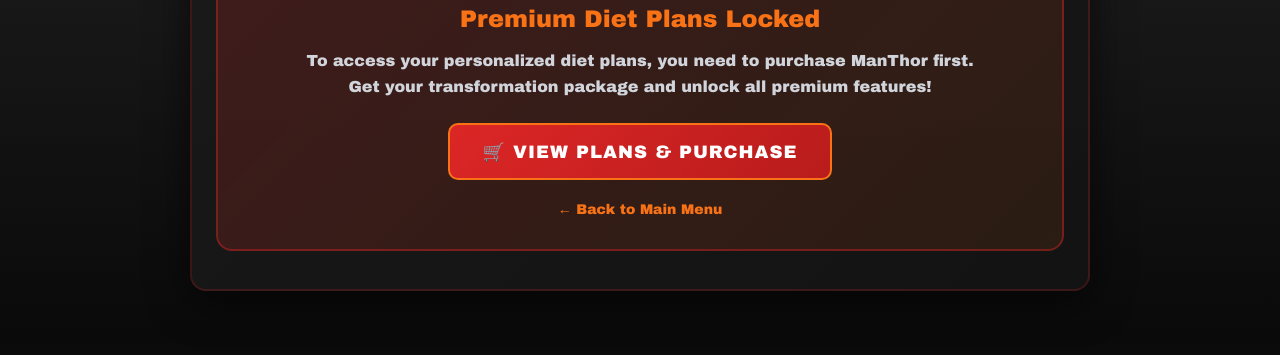
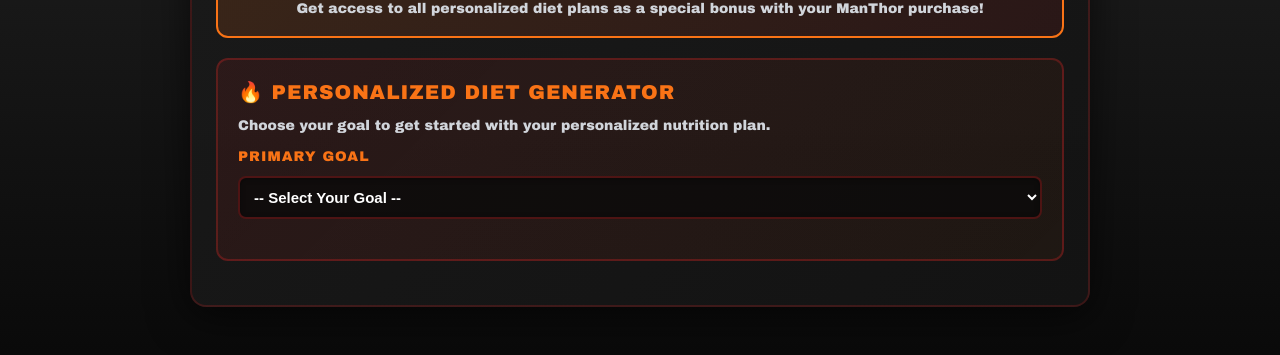
Before and after one commit to DerickTurya/manthor-booster, a website: page dieta.html in a window 1280 px wide. Shown: the part 445-800 px from the top of the page. Drawn offline with Linux system fonts and the light colour scheme.

Commit message:
Make diet plans available as free bonus

```diff
--- a/dieta.html
+++ b/dieta.html
@@ -55,30 +55,6 @@
       (function(){
         const container = document.getElementById('personalized-result');
         if (!container) return;
-
-        // Check if user has purchased
-        function hasPurchased() {
-          return localStorage.getItem('manthor_purchased') === 'true';
-        }
-
-        function showPurchaseRequired() {
-          container.innerHTML = `
-            <div style="background:linear-gradient(135deg,rgba(220,38,38,0.2),rgba(249,115,22,0.1));border:2px solid rgba(220,38,38,0.4);padding:32px;border-radius:16px;text-align:center;">
-              <div style="font-size:64px;margin-bottom:16px;">🔒</div>
-              <h2 style="color:#f97316;margin:0 0 16px 0;font-size:24px;">Premium Diet Plans Locked</h2>
-              <p style="color:#d1d5db;font-size:16px;line-height:1.6;margin-bottom:24px;">
-                To access your personalized diet plans, you need to purchase ManThor first.<br>
-                Get your transformation package and unlock all premium features!
-              </p>
-              <a href="comprar.html" style="display:inline-block;padding:16px 32px;background:linear-gradient(135deg,#dc2626,#b91c1c);border:2px solid #f97316;border-radius:10px;color:#fff;font-size:18px;font-weight:700;text-decoration:none;text-transform:uppercase;letter-spacing:1px;transition:all 0.3s;">
-                🛒 View Plans & Purchase
-              </a>
-              <div style="margin-top:20px;">
-                <a href="index.html" style="color:#f97316;font-size:14px;text-decoration:none;">← Back to Main Menu</a>
-              </div>
-            </div>
-          `;
-        }
 
         function goalLabel(key) {
           if (!key) return '';
@@ -396,14 +372,14 @@
           }
         } catch(e){ /* ignore parse errors */ }
 
-        // Check if user has purchased before showing content
-        if (!hasPurchased()) {
-          showPurchaseRequired();
-          return;
-        }
-
         // No stored personalized routine or generated diet — show enhanced generator UI
         container.innerHTML = `
+          <div style="background:linear-gradient(135deg,rgba(249,115,22,0.15),rgba(220,38,38,0.1));border:2px solid #f97316;border-radius:12px;padding:20px;margin-bottom:20px;text-align:center;">
+            <div style="font-size:48px;margin-bottom:12px;">🎁</div>
+            <h3 style="color:#f97316;margin:0 0 8px 0;font-size:20px;">FREE BONUS: Premium Diet Plans!</h3>
+            <p style="color:#d1d5db;font-size:14px;margin:0;">Get access to all personalized diet plans as a special bonus with your ManThor purchase!</p>
+          </div>
+
           <div class="generator-box">
             <h3 style="color:#f97316;font-size:20px;margin:0 0 12px 0;text-transform:uppercase;letter-spacing:1px;">🔥 Personalized Diet Generator</h3>
             <p style="color:#d1d5db;font-size:14px;margin-bottom:16px;">Choose your goal to get started with your personalized nutrition plan.</p>
@@ -412,10 +388,10 @@
               <label for="gen-goal">Primary Goal</label>
               <select id="gen-goal">
                 <option value="">-- Select Your Goal --</option>
-                <option value="gain_mass">💪 Gain Muscle Mass</option>
-                <option value="lose_weight">🔥 Lose Weight</option>
-                <option value="definition">⚡ Definition & Cutting</option>
-                <option value="vitality">🌟 Vitality & Wellness</option>
+                <option value="gain_mass">💪 Gain Muscle Mass 🎁 BONUS</option>
+                <option value="lose_weight">🔥 Lose Weight 🎁 BONUS</option>
+                <option value="definition">⚡ Definition & Cutting 🎁 BONUS</option>
+                <option value="vitality">🌟 Vitality & Wellness 🎁 BONUS</option>
               </select>
             </div>
 
```
